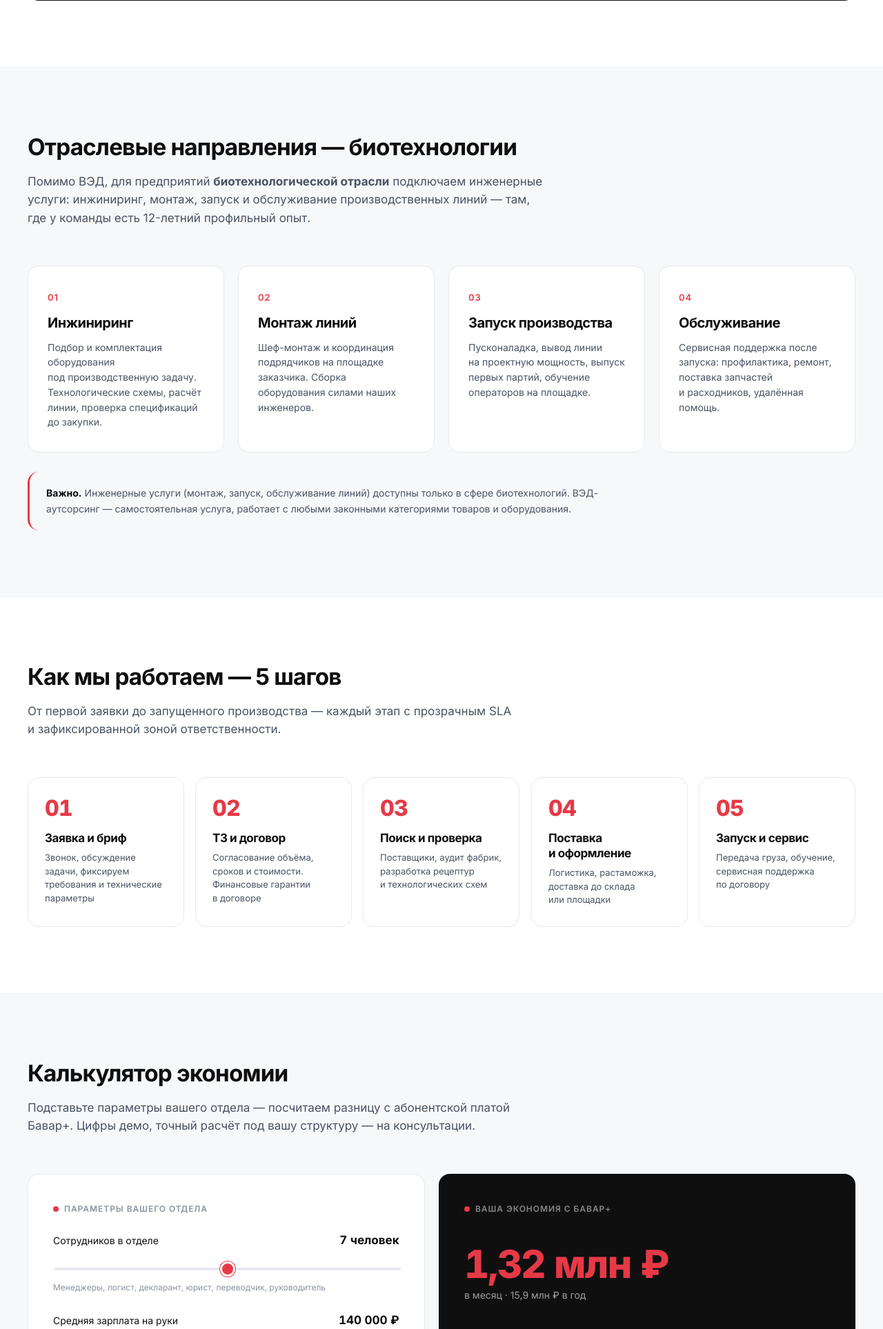
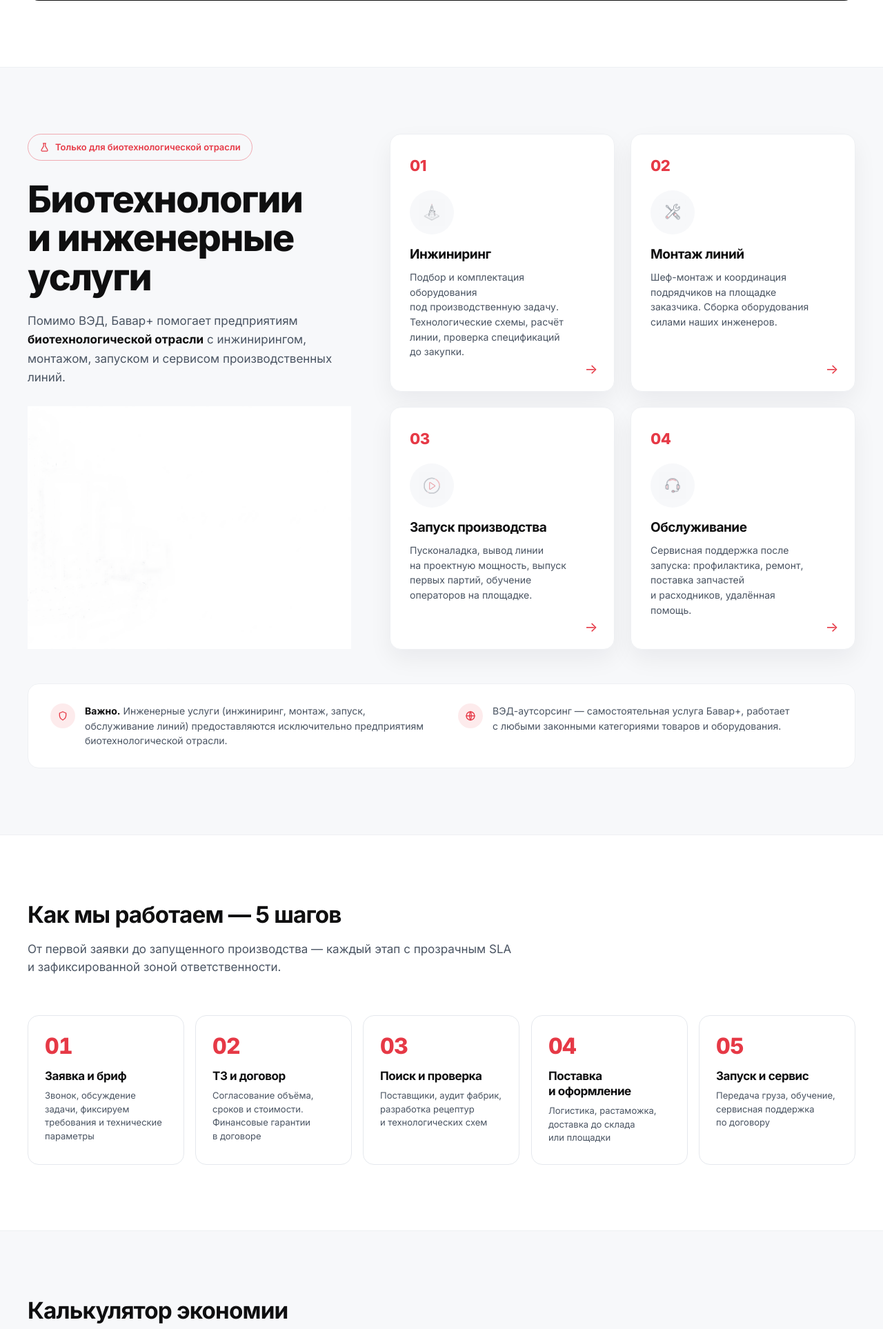
Before and after one commit to ArtemCrazy/bavarplus, a PHP site: page / in a window 1280 px wide. Shown: the part 3557-5484 px from the top of the page at 69% size. Run offline with PHP 8.4, Linux system fonts and the light colour scheme.

Commit message:
Block 05: redesign biotech section per client mockup
Two-column layout: left intro (red flask chip, big heading, lede, faint
biotech production-line illustration) + right 2x2 card grid. Each card has
red number, circular line-icon, title, desc, hover arrow. Bottom: a white
notes strip with shield + globe icons (engineering = biotech-only; ВЭД =
all goods). Added 5 processed line-art assets (bio-line + 4 icons), all via
mix-blend-mode multiply. Reveal selectors updated to the new .bio-* nodes.

Co-Authored-By: Claude Opus 4.8 <noreply@anthropic.com>

```diff
--- a/assets/app.js
+++ b/assets/app.js
@@ -73,7 +73,8 @@ switcherLinks.forEach(a => {
   const SEL = [
     '.section__title', '.section__lede',
     '.cmp-card', '.process-flow', '.guarantees',
-    '.ind-card', '.step', '.adv', '.calc__panel'
+    '.bio__intro', '.bio-card', '.bio-notes',
+    '.step', '.adv', '.calc__panel'
   ].join(', ');
 
   const els = Array.from(document.querySelectorAll(SEL));
--- a/assets/styles.css
+++ b/assets/styles.css
@@ -1059,58 +1059,152 @@ p { margin: 0; }
 }
 
 /* ============================================================
-   BLOCK 05 — industry services (4 service cards)
-   ============================================================ */
-.industries-grid {
-  display: grid;
-  grid-template-columns: repeat(4, 1fr);
-  gap: 20px;
-}
-@media (max-width: 980px) { .industries-grid { grid-template-columns: repeat(2, 1fr); } }
-@media (max-width: 540px) { .industries-grid { grid-template-columns: 1fr; } }
-.ind-card {
-  background: var(--surface);
-  border: 1px solid var(--border);
-  border-radius: var(--r-lg);
-  padding: 32px 28px;
-  transition: border-color .15s ease, box-shadow .2s ease, transform .12s ease;
-}
-.ind-card:hover {
-  border-color: var(--text);
-  box-shadow: var(--sh);
-  transform: translateY(-2px);
-}
-.ind-card__num {
-  display: inline-block;
+   BLOCK 05 — биотех: левый интро + 4 карточки + нижние примечания
+   ============================================================ */
+.bio {
+  display: grid;
+  grid-template-columns: minmax(0, 0.82fr) minmax(0, 1.18fr);
+  gap: 56px;
+  align-items: start;
+}
+@media (max-width: 1024px) { .bio { grid-template-columns: 1fr; gap: 40px; } }
+
+.bio__intro { position: relative; }
+.bio__chip {
+  display: inline-flex;
+  align-items: center;
+  gap: 8px;
+  padding: 8px 16px;
+  border: 1px solid rgba(230,57,70,0.4);
+  border-radius: 100px;
+  color: var(--accent);
   font-size: 13px;
   font-weight: 600;
-  color: var(--accent);
-  letter-spacing: 0.08em;
-  margin-bottom: 14px;
-}
-.ind-card__title {
-  font-size: 20px;
-  line-height: 1.25;
-  margin-bottom: 12px;
-}
-.ind-card__desc {
+  margin-bottom: 28px;
+}
+.bio__title {
+  font-size: clamp(34px, 4.2vw, 56px);
+  font-weight: 800;
+  line-height: 1.05;
+  letter-spacing: -0.03em;
+  margin: 0 0 22px;
+}
+.bio__lede {
+  font-size: 17px;
+  color: var(--text-mid);
+  line-height: 1.6;
+  max-width: 460px;
+  margin: 0 0 28px;
+}
+.bio__lede strong { color: var(--text); font-weight: 700; }
+.bio__illo {
+  display: block;
+  width: 100%;
+  max-width: 520px;
+  height: auto;
+  mix-blend-mode: multiply;
+}
+@media (max-width: 1024px) { .bio__illo { max-width: 420px; } }
+
+.bio__cards {
+  display: grid;
+  grid-template-columns: repeat(2, 1fr);
+  gap: 22px;
+}
+@media (max-width: 560px) { .bio__cards { grid-template-columns: 1fr; } }
+
+.bio-card {
+  position: relative;
+  background: #fff;
+  border: 1px solid var(--border-soft);
+  border-radius: var(--r-lg);
+  padding: 28px 28px 30px;
+  box-shadow: 0 14px 34px rgba(15, 23, 42, 0.06);
+  transition: box-shadow .2s ease, transform .12s ease;
+}
+.bio-card:hover {
+  box-shadow: 0 20px 44px rgba(15, 23, 42, 0.10);
+  transform: translateY(-3px);
+}
+.bio-card__num {
+  font-size: 22px;
+  font-weight: 800;
+  color: var(--accent);
+  letter-spacing: -0.02em;
+  margin-bottom: 18px;
+}
+.bio-card__icon {
+  width: 64px;
+  height: 64px;
+  border-radius: 50%;
+  background: var(--bg-alt);
+  display: flex;
+  align-items: center;
+  justify-content: center;
+  margin-bottom: 18px;
+}
+.bio-card__icon img {
+  width: 60%;
+  height: 60%;
+  object-fit: contain;
+  mix-blend-mode: multiply;
+}
+.bio-card__title {
+  font-size: 19px;
+  font-weight: 700;
+  line-height: 1.2;
+  margin: 0 0 10px;
+}
+.bio-card__desc {
   font-size: 14px;
   color: var(--text-mid);
   line-height: 1.55;
-}
-
-.scope-note {
-  margin-top: 28px;
-  padding: 20px 24px;
-  background: var(--bg-alt);
+  margin: 0 0 16px;
+  padding-right: 28px;
+}
+.bio-card__arrow {
+  position: absolute;
+  right: 24px;
+  bottom: 22px;
+  color: var(--accent);
+  font-size: 20px;
+  line-height: 1;
+  transition: transform .15s ease;
+}
+.bio-card:hover .bio-card__arrow { transform: translateX(4px); }
+
+.bio-notes {
+  display: grid;
+  grid-template-columns: 1fr 1fr;
+  gap: 20px 48px;
+  margin-top: 48px;
+  padding: 28px 32px;
+  background: #fff;
+  border: 1px solid var(--border-soft);
   border-radius: var(--r-lg);
-  border-left: 3px solid var(--accent);
+}
+@media (max-width: 768px) { .bio-notes { grid-template-columns: 1fr; } }
+.bio-note {
+  display: flex;
+  align-items: flex-start;
+  gap: 14px;
   font-size: 14px;
   color: var(--text-mid);
-  line-height: 1.6;
-  max-width: 920px;
-}
-.scope-note strong { color: var(--text); font-weight: 700; }
+  line-height: 1.55;
+}
+.bio-note p { margin: 0; }
+.bio-note strong { color: var(--text); font-weight: 700; }
+.bio-note__ic {
+  flex: 0 0 auto;
+  width: 36px;
+  height: 36px;
+  border-radius: 50%;
+  background: rgba(230,57,70,0.10);
+  color: var(--accent);
+  display: flex;
+  align-items: center;
+  justify-content: center;
+}
 
 /* ============================================================
    BLOCK 06 — process steps
--- a/index.html
+++ b/index.html
@@ -8,7 +8,7 @@
 <link rel="preconnect" href="https://fonts.googleapis.com">
 <link rel="preconnect" href="https://fonts.gstatic.com" crossorigin>
 <link href="https://fonts.googleapis.com/css2?family=Inter:wght@400;500;600;700;800;900&display=swap" rel="stylesheet">
-<link rel="stylesheet" href="assets/styles.css?v=68">
+<link rel="stylesheet" href="assets/styles.css?v=69">
 </head>
 <body>
 
@@ -303,46 +303,75 @@
      ============================================================ -->
 <section class="section section--alt" id="industries">
   <div class="wrap">
-    <div class="section__head">
-      <div class="section__head-text">
-        <h2 class="section__title">Отраслевые направления&nbsp;— биотехнологии</h2>
-        <p class="section__lede">
-          Помимо ВЭД, для&nbsp;предприятий <strong>биотехнологической отрасли</strong> подключаем
-          инженерные услуги: инжиниринг, монтаж, запуск и&nbsp;обслуживание производственных
-          линий&nbsp;— там, где у&nbsp;команды есть 12-летний профильный опыт.
+    <div class="bio">
+      <!-- Левая колонка: чип, заголовок, лид, фоновая изометрия -->
+      <div class="bio__intro">
+        <span class="bio__chip">
+          <svg viewBox="0 0 24 24" width="15" height="15" fill="none" stroke="currentColor" stroke-width="2" stroke-linecap="round" stroke-linejoin="round" aria-hidden="true">
+            <path d="M9 3h6M10 3v6.5L5 18a2 2 0 0 0 1.8 3h10.4A2 2 0 0 0 19 18l-5-8.5V3"/>
+          </svg>
+          Только для биотехнологической отрасли
+        </span>
+        <h2 class="bio__title">Биотехнологии<br>и&nbsp;инженерные услуги</h2>
+        <p class="bio__lede">
+          Помимо ВЭД, Бавар+ помогает предприятиям <strong>биотехнологической отрасли</strong>
+          с&nbsp;инжинирингом, монтажом, запуском и&nbsp;сервисом производственных линий.
         </p>
+        <img class="bio__illo" src="assets/bio-line.png?v=1" alt="Производственная биотех-линия">
+      </div>
+
+      <!-- Правая колонка: 4 карточки услуг -->
+      <div class="bio__cards">
+        <div class="bio-card">
+          <div class="bio-card__num">01</div>
+          <div class="bio-card__icon"><img src="assets/ind-eng.png?v=1" alt=""></div>
+          <h4 class="bio-card__title">Инжиниринг</h4>
+          <p class="bio-card__desc">Подбор и&nbsp;комплектация оборудования под&nbsp;производственную задачу. Технологические схемы, расчёт линии, проверка спецификаций до&nbsp;закупки.</p>
+          <span class="bio-card__arrow" aria-hidden="true">→</span>
+        </div>
+        <div class="bio-card">
+          <div class="bio-card__num">02</div>
+          <div class="bio-card__icon"><img src="assets/ind-mount.png?v=1" alt=""></div>
+          <h4 class="bio-card__title">Монтаж линий</h4>
+          <p class="bio-card__desc">Шеф-монтаж и&nbsp;координация подрядчиков на&nbsp;площадке заказчика. Сборка оборудования силами наших инженеров.</p>
+          <span class="bio-card__arrow" aria-hidden="true">→</span>
+        </div>
+        <div class="bio-card">
+          <div class="bio-card__num">03</div>
+          <div class="bio-card__icon"><img src="assets/ind-launch.png?v=1" alt=""></div>
+          <h4 class="bio-card__title">Запуск производства</h4>
+          <p class="bio-card__desc">Пусконаладка, вывод линии на&nbsp;проектную мощность, выпуск первых партий, обучение операторов на&nbsp;площадке.</p>
+          <span class="bio-card__arrow" aria-hidden="true">→</span>
+        </div>
+        <div class="bio-card">
+          <div class="bio-card__num">04</div>
+          <div class="bio-card__icon"><img src="assets/ind-service.png?v=1" alt=""></div>
+          <h4 class="bio-card__title">Обслуживание</h4>
+          <p class="bio-card__desc">Сервисная поддержка после запуска: профилактика, ремонт, поставка запчастей и&nbsp;расходников, удалённая помощь.</p>
+          <span class="bio-card__arrow" aria-hidden="true">→</span>
+        </div>
       </div>
     </div>
 
-    <div class="industries-grid">
-      <div class="ind-card">
-        <div class="ind-card__num">01</div>
-        <h4 class="ind-card__title">Инжиниринг</h4>
-        <p class="ind-card__desc">Подбор и&nbsp;комплектация оборудования под&nbsp;производственную задачу. Технологические схемы, расчёт линии, проверка спецификаций до&nbsp;закупки.</p>
+    <!-- Нижняя плашка-примечание -->
+    <div class="bio-notes">
+      <div class="bio-note">
+        <span class="bio-note__ic">
+          <svg viewBox="0 0 24 24" width="16" height="16" fill="none" stroke="currentColor" stroke-width="2" stroke-linecap="round" stroke-linejoin="round" aria-hidden="true">
+            <path d="M12 3l7 3v5c0 4.5-3 8-7 10-4-2-7-5.5-7-10V6z"/>
+          </svg>
+        </span>
+        <p><strong>Важно.</strong> Инженерные услуги (инжиниринг, монтаж, запуск, обслуживание линий) предоставляются исключительно предприятиям биотехнологической отрасли.</p>
       </div>
-      <div class="ind-card">
-        <div class="ind-card__num">02</div>
-        <h4 class="ind-card__title">Монтаж линий</h4>
-        <p class="ind-card__desc">Шеф-монтаж и&nbsp;координация подрядчиков на&nbsp;площадке заказчика. Сборка оборудования силами наших инженеров.</p>
-      </div>
-      <div class="ind-card">
-        <div class="ind-card__num">03</div>
-        <h4 class="ind-card__title">Запуск производства</h4>
-        <p class="ind-card__desc">Пусконаладка, вывод линии на&nbsp;проектную мощность, выпуск первых партий, обучение операторов на&nbsp;площадке.</p>
-      </div>
-      <div class="ind-card">
-        <div class="ind-card__num">04</div>
-        <h4 class="ind-card__title">Обслуживание</h4>
-        <p class="ind-card__desc">Сервисная поддержка после запуска: профилактика, ремонт, поставка запчастей и&nbsp;расходников, удалённая помощь.</p>
+      <div class="bio-note">
+        <span class="bio-note__ic">
+          <svg viewBox="0 0 24 24" width="16" height="16" fill="none" stroke="currentColor" stroke-width="2" stroke-linecap="round" stroke-linejoin="round" aria-hidden="true">
+            <circle cx="12" cy="12" r="9"/><path d="M3 12h18M12 3c2.5 2.7 2.5 15.3 0 18M12 3c-2.5 2.7-2.5 15.3 0 18"/>
+          </svg>
+        </span>
+        <p>ВЭД-аутсорсинг&nbsp;— самостоятельная услуга Бавар+, работает с&nbsp;любыми законными категориями товаров и&nbsp;оборудования.</p>
       </div>
     </div>
-
-    <p class="scope-note">
-      <strong>Важно.</strong>
-      Инженерные услуги (монтаж, запуск, обслуживание линий) доступны только в&nbsp;сфере
-      биотехнологий. ВЭД-аутсорсинг&nbsp;— самостоятельная услуга, работает с&nbsp;любыми
-      законными категориями товаров и&nbsp;оборудования.
-    </p>
   </div>
 </section>
 
@@ -488,6 +517,6 @@
 </main>
 
 
-<script src="assets/app.js?v=7"></script>
+<script src="assets/app.js?v=8"></script>
 </body>
 </html>
```
Also changed, not shown: assets/bio-line.png (added), assets/ind-eng.png (added), assets/ind-launch.png (added), assets/ind-mount.png (added), assets/ind-service.png (added).
